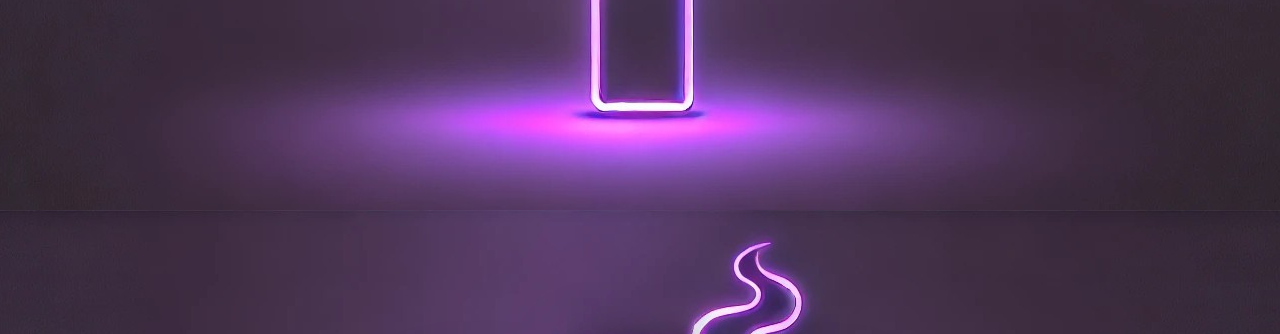
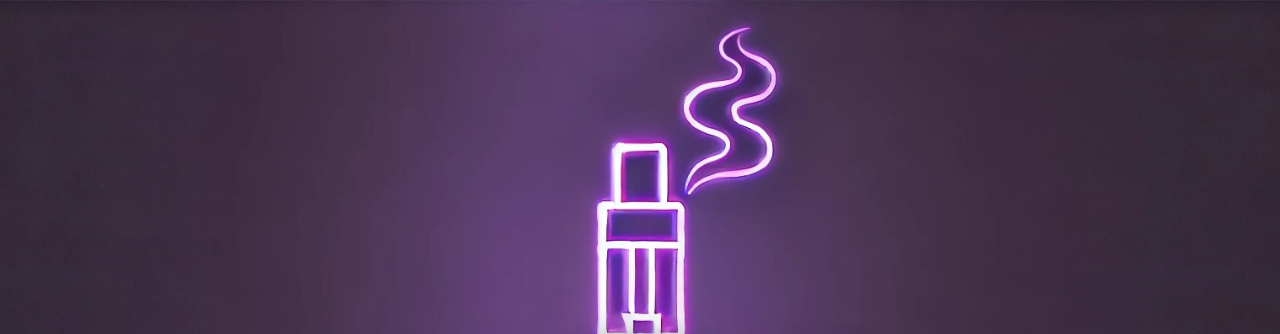
Before and after one commit to Marteen27/neiva, a plain HTML site: page index.html in a window 1280 px wide. Shown: the top 334 px of the page. Drawn offline with Linux system fonts and the light colour scheme.

Commit message:
Update style.css

```diff
--- a/style.css
+++ b/style.css
@@ -3,10 +3,12 @@
     padding:0;
 }
 body{
-
-    background-image:url(img/bg2_arriba.jpg) ;
-    background-position:center;
-    background-attachment: fixed;
+        background-image: url("img/bg2_arriba.jpg"); /* URL de la imagen */
+        background-size: cover;
+        background-position: center center; /* Centrado */
+        background-attachment: fixed; /* Fijo en la pantalla */
+        background-repeat: no-repeat; /* Evita que se repita */
+        height: 100vh; /* Asegura que el body tenga altura completa */
 }
 
 h1 {
```
